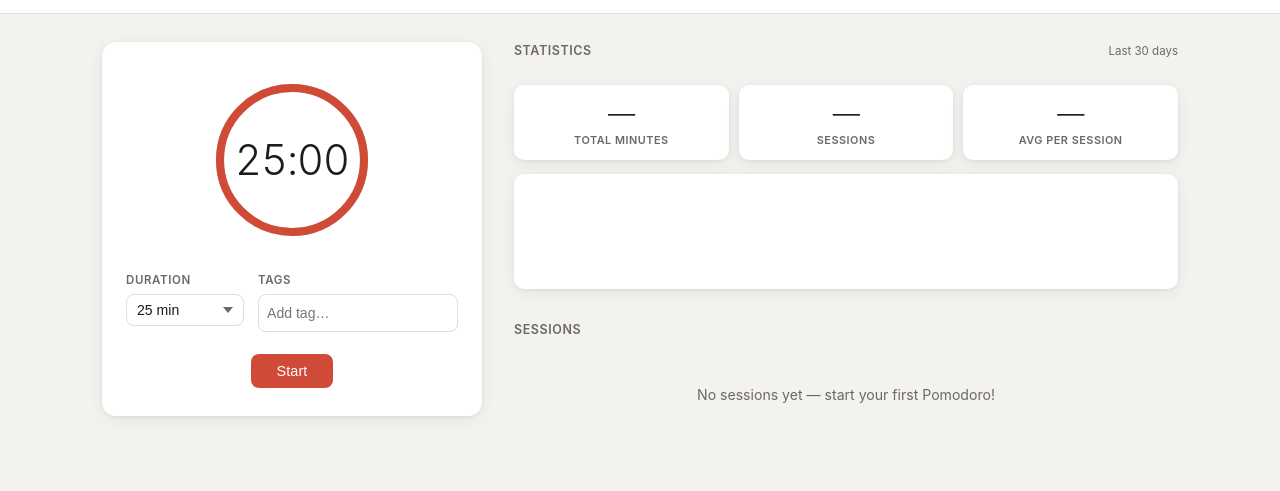
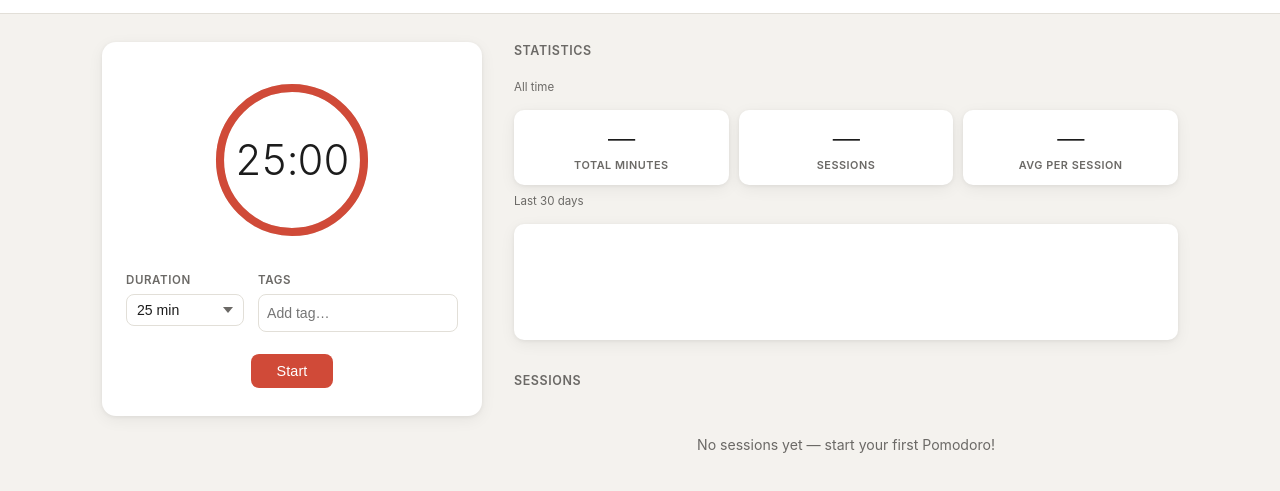
Before and after one commit to Latfoo/Seshlog, a website: page frontend/static/index.html in a window 1280 px wide. Shown: the part 49-540 px from the top of the page. Drawn offline with Linux system fonts and the light colour scheme; no server answers.

Commit message:
Clarify statistics scope in the UI
- Added "All time" label above the summary cards
- Moved "Last 30 days" label to sit directly above the chart
- Renamed CSS class stats-period to stats-sublabel (both labels share the style)

```diff
--- a/frontend/static/index.html
+++ b/frontend/static/index.html
@@ -83,11 +83,11 @@
       <div class="stats-head">
         <div class="stats-title-row">
           <h2>Statistics</h2>
-          <span class="stats-period" id="stats-period">Last 30 days</span>
         </div>
         <div class="filters" id="filters"></div>
       </div>
 
+      <span class="stats-sublabel">All time</span>
       <div class="stat-cards">
         <div class="stat-card">
           <span class="stat-value" id="stat-total-minutes">—</span>
@@ -103,6 +103,7 @@
         </div>
       </div>
 
+      <span class="stats-sublabel" id="stats-period">Last 30 days</span>
       <div class="chart-wrap">
         <svg id="stats-chart" viewBox="0 0 638 90" aria-hidden="true"></svg>
       </div>
--- a/frontend/static/styles.css
+++ b/frontend/static/styles.css
@@ -570,9 +570,10 @@ select:disabled { opacity: 0.6; }
   color: var(--muted);
 }
 
-.stats-period {
+.stats-sublabel {
   font-size: 0.72rem;
   color: var(--muted);
+  margin-top: -6px;
 }
 
 /* Summary cards */
```
